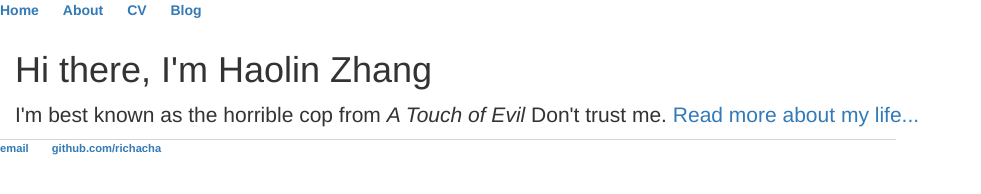
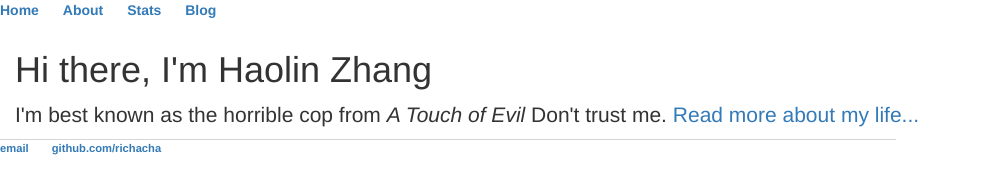
Before and after one commit to Richacha/haolinzhang.github.io, a Jekyll site: the page built from index.html, in a window 1280 px wide. Shown: the top 194 px of the page, without its empty margins (0-981 px from the left). Built offline with Jekyll 4.4.1, drawn with Linux system fonts in a browser that asks for light colours.

Commit message:
Update default.html

```diff
--- a/_layouts/default.html
+++ b/_layouts/default.html
@@ -22,7 +22,7 @@
 	    		<ul>
 	        		<li><a href="/">Home</a></li>
 		        	<li><a href="/about">About</a></li>
-	        		<li><a href="/cv">CV</a></li>
+	        		<li><a href="/stats">Stats</a></li>
 	        		<li><a href="/blog">Blog</a></li>
 	    		</ul>
 			</nav>
```
